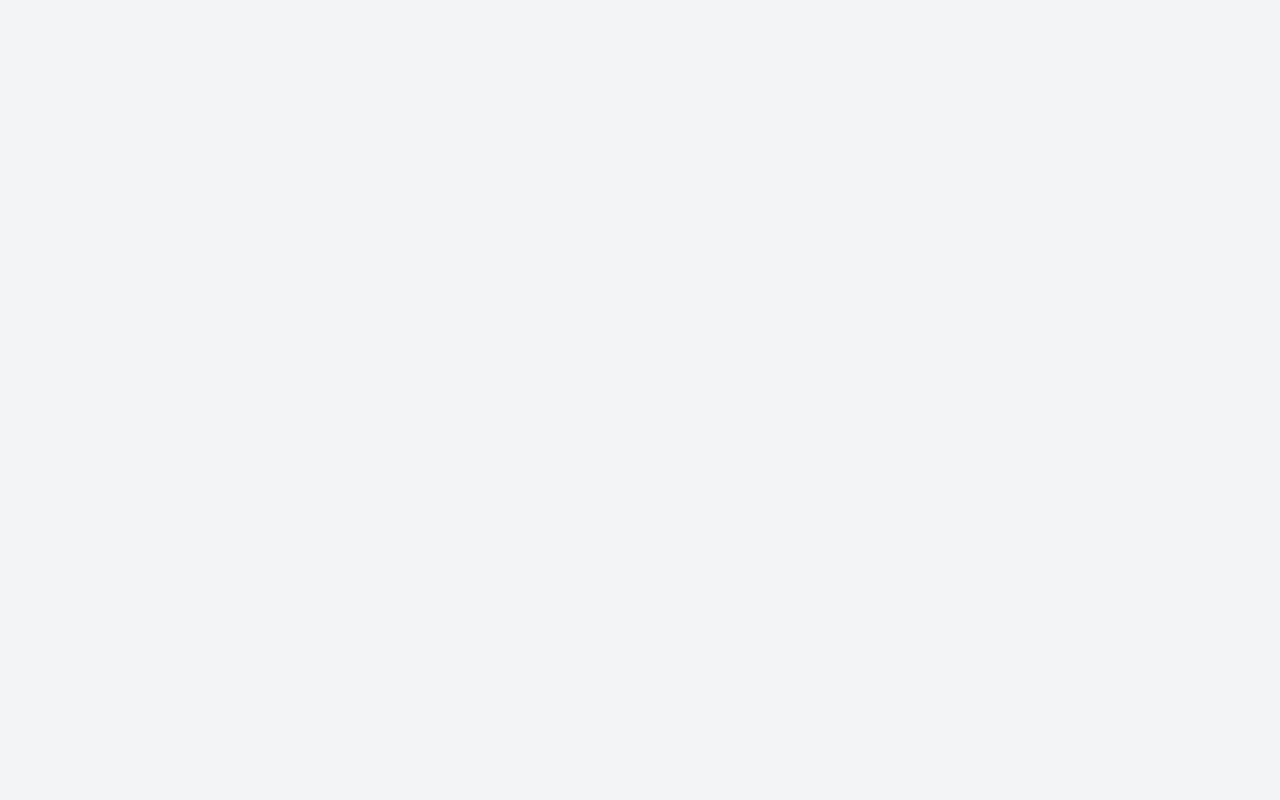
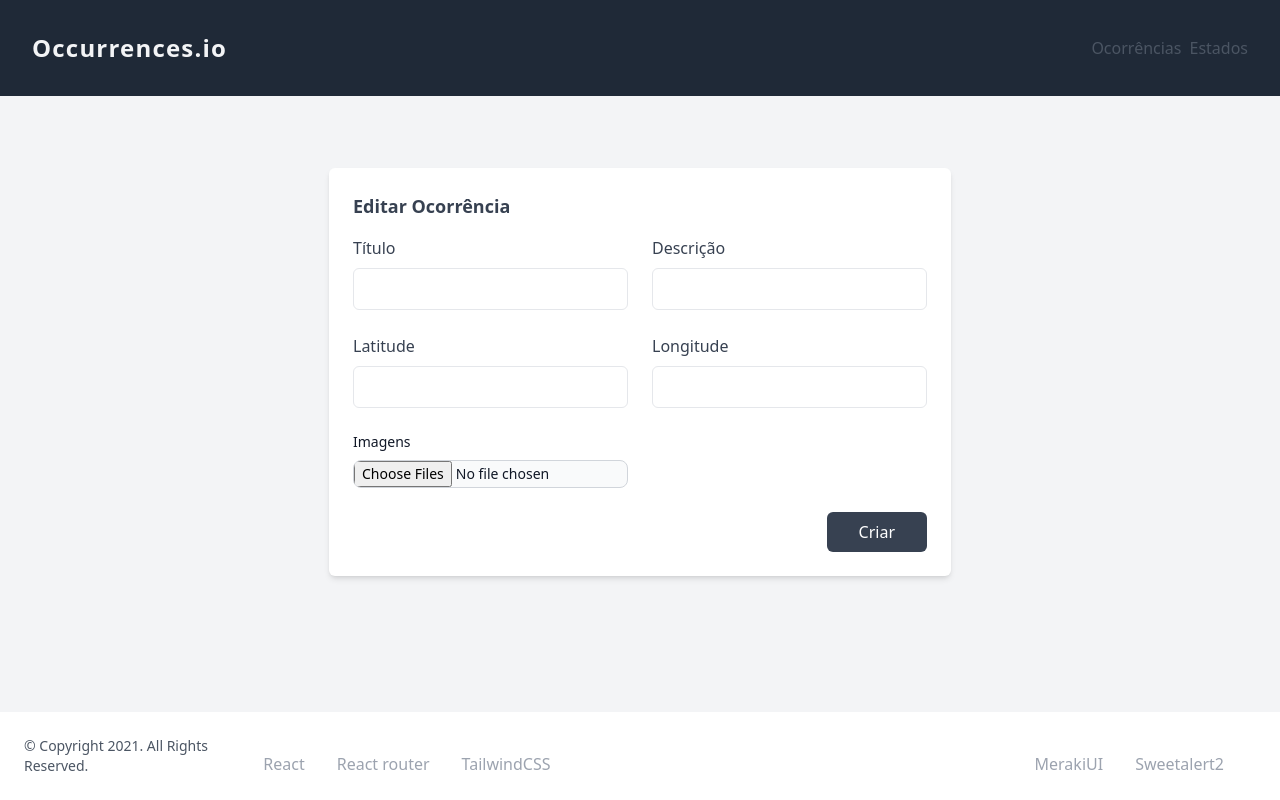
Before and after one commit to dgraca/occurrenceio-react, a React (Create React App) app: page /occurrences/1/edit in a window 1280 px wide. Before the commit this address had no page. Built offline with nearby package versions, Linux system fonts and the light colour scheme; no server answers.

Commit message:
Edit occurence

```diff
--- a/src/App.js
+++ b/src/App.js
@@ -1,6 +1,7 @@
 import { BrowserRouter, Routes, Route } from "react-router-dom";
 import Home from "./pages/Home";
 import OccurrencesIndex from "./pages/Ocurrences/Index";
+import OccurrencesEdit from "./pages/Ocurrences/Edit";
 import StatesIndex from "./pages/States/Index";
 
 function App() {
@@ -17,6 +18,7 @@ function App() {
           <Route path="/" element={<Home />} />
           {/* Occurrences */}
           <Route path="/occurrences" element={<OccurrencesIndex />} />
+          <Route path="/occurrences/:id/edit" element={<OccurrencesEdit />} />
           {/* States */}
           <Route path="/states" element={<StatesIndex />} />
         </Routes>
--- /dev/null
+++ b/src/pages/Ocurrences/Edit.js
@@ -0,0 +1,153 @@
+import React from 'react';
+import Navbar from "../../Components/Navbar";
+import Footer from "../../Components/Footer";
+import { useNavigate, useParams } from "react-router-dom";
+
+// this is a work-around to use react hooks in ES6 classes
+// Hooks cannot be used inside ES6 classes, and we need them
+// because of the react-router-dom way of passing props
+// this function returns a component with all it's props plus the params (props)
+// passed by the react-router-dom components (Link, Router, etc)
+// for more info: https://reactjs.org/docs/higher-order-components.html
+const withHooks = (Component) => {
+    return props => <Component {...props} navigate={useNavigate()} params={useParams()} />;
+}
+
+class OccurrencesEdit extends React.Component {
+    constructor(props) {
+        super(props);
+        this.state = {
+            occurrence: {},
+            loading: false
+        };
+    }
+
+        // when the component is mounted, get the occurrences
+        async componentDidMount() {
+            const id = this.props.params.id;
+            this.getOccurrence(id);
+        }
+
+        // method to get the occurrences from the API
+        async getOccurrence(id) {
+            // set the request options
+            var requestOptions = {
+                method: 'GET',
+                redirect: 'follow'
+            };
+            const url = '/api/ReportsAPI/' + id;
+            fetch(url, requestOptions)
+                .then(response => response.json())
+                .then(data => {
+                    // set the current state of the component
+                    this.setState({ occurrence: data, loading: false });
+                })
+                .catch(error => {
+                    console.error('Error fetching occurrences:', error);
+                });
+        }
+
+        // handle occurrence field changes
+        handleFieldChange = (event) => {
+            const { name, value } = event.target;
+            const { occurrence } = this.state;
+            occurrence[name] = value;
+            this.setState({ occurrence: occurrence });
+        }
+
+        async editOccurrence(event, occurrence) {
+            // prevent default form submission
+            event.preventDefault();
+
+            // set the request options
+            var requestOptions = {
+                method: 'PUT',
+                redirect: 'follow'
+            };
+
+            // creates an object of key/value pairs to be sent to an API
+            let formData = new FormData();
+
+            // loops through the occurrence object and appends the key/value pairs to the formData object
+            for (const [key, value] of Object.entries(occurrence)) {
+                // jump image files
+                if (key === "images") {
+                    continue;
+                }
+                formData.append(key, value);
+            }
+
+            // formData.append("images", event.target.images.files);
+            formData.append("userId", 1);
+
+            // add the form data to the request options
+            requestOptions.body = formData;
+
+            // send the POST request
+            const url = '/api/ReportsAPI/' + this.props.params.id;
+            fetch(url, requestOptions)
+                .then(res => {
+                    // response is OK or Created
+                    if (res.ok) {
+                        // redirect to the occurrences index page
+                        this.props.navigate("/occurrences");
+                    }
+                })
+                .catch(error => {
+                    console.error('Error creating occurrence:', error);
+                });
+            }
+
+
+    render() {
+        const { occurrence, loading } = this.state;
+
+        return (
+        <>
+            <Navbar />
+            <div className="w-full flex flex-col items-center py-8">
+                <section className="max-w-4xl p-6 mx-auto bg-white rounded-md shadow-md dark:bg-gray-800">
+                    <h2 className="text-lg font-semibold text-gray-700 capitalize dark:text-white">Editar ocorrência</h2>
+
+                    <form onSubmit={e => this.editOccurrence(e, occurrence)}>
+                        <div className="grid grid-cols-1 gap-6 mt-4 sm:grid-cols-2">
+                            <div>
+                                <label className="text-gray-700 dark:text-gray-200">Título</label>
+                                <input name="title" value={occurrence.title} onChange={e => this.handleFieldChange(e)} id="title" type="text" className="block w-full px-4 py-2 mt-2 text-gray-700 bg-white border border-gray-200 rounded-md dark:bg-gray-800 dark:text-gray-300 dark:border-gray-600 focus:border-blue-400 focus:ring-blue-300 focus:ring-opacity-40 dark:focus:border-blue-300 focus:outline-none focus:ring" />
+                            </div>
+
+                            <div>
+                                <label className="text-gray-700 dark:text-gray-200">Descrição</label>
+                                <input name="description" value={occurrence.description} onChange={e => this.handleFieldChange(e)} id="description" type="text" className="block w-full px-4 py-2 mt-2 text-gray-700 bg-white border border-gray-200 rounded-md dark:bg-gray-800 dark:text-gray-300 dark:border-gray-600 focus:border-blue-400 focus:ring-blue-300 focus:ring-opacity-40 dark:focus:border-blue-300 focus:outline-none focus:ring" />
+                            </div>
+
+                            <div>
+                                <label className="text-gray-700 dark:text-gray-200">Latitude</label>
+                                <input name="latitude" value={occurrence.latitude} onChange={e => this.handleFieldChange(e)} id="latitude" type="number" className="block w-full px-4 py-2 mt-2 text-gray-700 bg-white border border-gray-200 rounded-md dark:bg-gray-800 dark:text-gray-300 dark:border-gray-600 focus:border-blue-400 focus:ring-blue-300 focus:ring-opacity-40 dark:focus:border-blue-300 focus:outline-none focus:ring" />
+                            </div>
+
+                            <div>
+                                <label className="text-gray-700 dark:text-gray-200">Longitude</label>
+                                <input name="longitude" value={occurrence.longitude} onChange={e => this.handleFieldChange(e)} id="longitude" type="number" className="block w-full px-4 py-2 mt-2 text-gray-700 bg-white border border-gray-200 rounded-md dark:bg-gray-800 dark:text-gray-300 dark:border-gray-600 focus:border-blue-400 focus:ring-blue-300 focus:ring-opacity-40 dark:focus:border-blue-300 focus:outline-none focus:ring" />
+                            </div>
+
+                            <div>
+                                <label className="block mb-2 text-sm font-medium text-gray-900 dark:text-white">Imagens</label>
+                                <input name="images" id="images" type="file" multiple className="block w-full text-sm text-gray-900 border border-gray-300 rounded-lg cursor-pointer bg-gray-50 dark:text-gray-400 focus:outline-none dark:bg-gray-700 dark:border-gray-600 dark:placeholder-gray-400" />
+                            </div>
+                        </div>
+
+                        <div className="flex justify-end mt-6">
+                            <button className="px-8 py-2.5 leading-5 text-white transition-colors duration-300 transform bg-gray-700 rounded-md hover:bg-gray-600 focus:outline-none focus:bg-gray-600">Criar</button>
+                        </div>
+                    </form>
+                </section>
+            </div>
+            <br />
+            <Footer />
+        </>
+        );
+    }
+}
+
+export default withHooks(OccurrencesEdit);
--- a/src/pages/Ocurrences/Index.js
+++ b/src/pages/Ocurrences/Index.js
@@ -1,6 +1,7 @@
 import React from 'react';
 import Navbar from "../../Components/Navbar";
 import Footer from "../../Components/Footer";
+import { Link } from "react-router-dom";
 
 class OccurrencesIndex extends React.Component {
     constructor(props) {
@@ -101,7 +102,7 @@ class OccurrencesIndex extends React.Component {
                                                     </td>
                                                     <td class="px-4 py-4 text-sm whitespace-nowrap">
                                                         <div class="flex items-center gap-x-6">
-                                                            <div className="text-gray-900 whitespace-no-wrap tracking-wider font-bold rounded-md bg-yellow-400 hover:bg-yellow-500 px-4 py-2">Editar</div>
+                                                            <Link to={{ pathname: `/occurrences/${occurrence.id}/edit`, id: occurrence.id }} className="text-gray-900 whitespace-no-wrap tracking-wider font-bold rounded-md bg-yellow-400 hover:bg-yellow-500 px-4 py-2">Editar</Link>
                                                         </div>
                                                     </td>
                                                     <td class="px-4 py-4 text-sm whitespace-nowrap">
```
